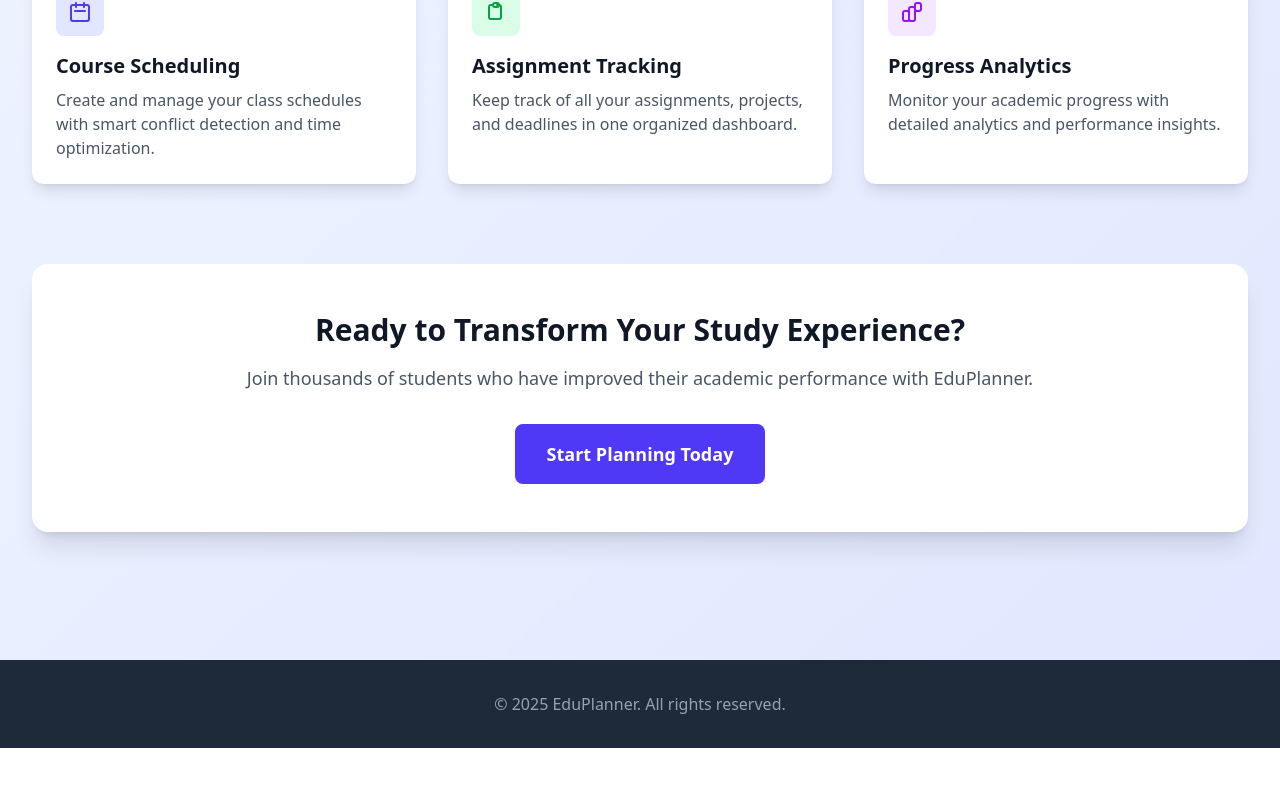
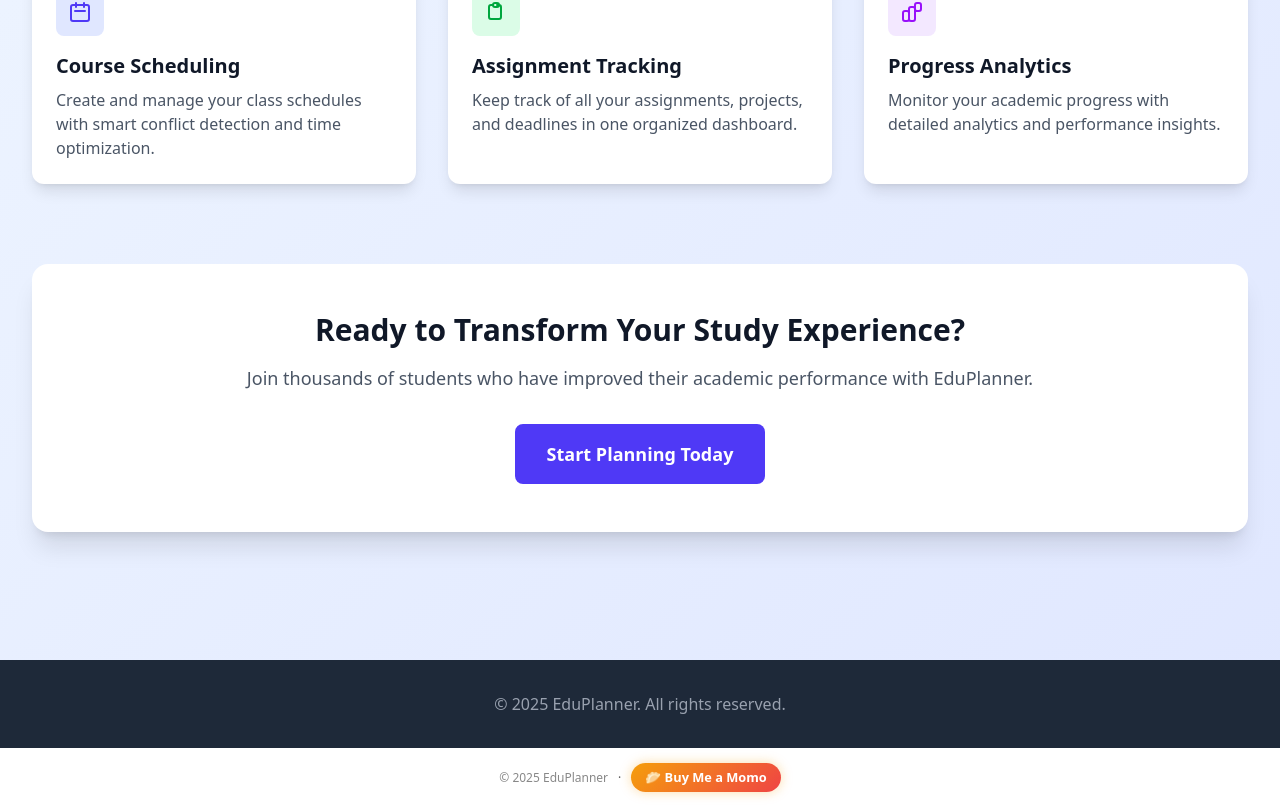
Before and after one commit to Prabesh1sharma/Edu_Planner_ui, a Next.js app: page / in a window 1280 px wide. Shown: the part 457-1263 px from the top of the page. Before the commit the page ends 1205 px from the top, so only its background shows below. Built offline with nearby package versions, Linux system fonts and the light colour scheme.

Commit message:
feat: Added footer section

```diff
--- a/src/app/layout.tsx
+++ b/src/app/layout.tsx
@@ -1,5 +1,6 @@
 import './globals.css'
 import { ToastProvider } from '../context/ToastContext'
+import Footer from '../components/Footer'
 
 export const metadata = {
   title: 'EduPlanner',
@@ -13,9 +14,12 @@
 }) {
   return (
     <html lang="en">
-      <body>
+      <body style={{ display: 'flex', flexDirection: 'column', minHeight: '100vh' }}>
         <ToastProvider>
-          {children}
+          <div style={{ flex: 1 }}>
+            {children}
+          </div>
+          <Footer />
         </ToastProvider>
       </body>
     </html>
--- /dev/null
+++ b/src/components/Footer.jsx
@@ -0,0 +1,56 @@
+'use client';
+
+export default function Footer() {
+  const currentYear = new Date().getFullYear();
+
+  return (
+    <footer
+      style={{
+        width: '100%',
+        padding: '14px 16px',
+        textAlign: 'center',
+        fontSize: '0.75rem',
+        color: '#888',
+        borderTop: '1px solid rgba(255,255,255,0.06)',
+        background: 'transparent',
+        display: 'flex',
+        justifyContent: 'center',
+        alignItems: 'center',
+        gap: '10px',
+        flexWrap: 'wrap',
+      }}
+    >
+      <span>© {currentYear} EduPlanner</span>
+      <span style={{ color: '#555' }}>·</span>
+      <a
+        href="https://buymemomo.com/Prabesh1sharma"
+        target="_blank"
+        rel="noopener noreferrer"
+        style={{
+          display: 'inline-flex',
+          alignItems: 'center',
+          gap: '5px',
+          background: 'linear-gradient(135deg, #f59e0b, #ef4444)',
+          color: '#fff',
+          textDecoration: 'none',
+          fontWeight: 600,
+          fontSize: '0.8rem',
+          padding: '5px 14px',
+          borderRadius: '999px',
+          boxShadow: '0 0 12px rgba(245, 158, 11, 0.35)',
+          transition: 'transform 0.2s, box-shadow 0.2s',
+        }}
+        onMouseEnter={(e) => {
+          e.currentTarget.style.transform = 'scale(1.05)';
+          e.currentTarget.style.boxShadow = '0 0 18px rgba(245, 158, 11, 0.55)';
+        }}
+        onMouseLeave={(e) => {
+          e.currentTarget.style.transform = 'scale(1)';
+          e.currentTarget.style.boxShadow = '0 0 12px rgba(245, 158, 11, 0.35)';
+        }}
+      >
+        🥟 Buy Me a Momo
+      </a>
+    </footer>
+  );
+}
```
